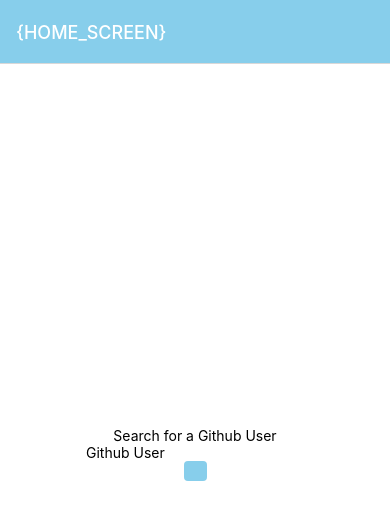
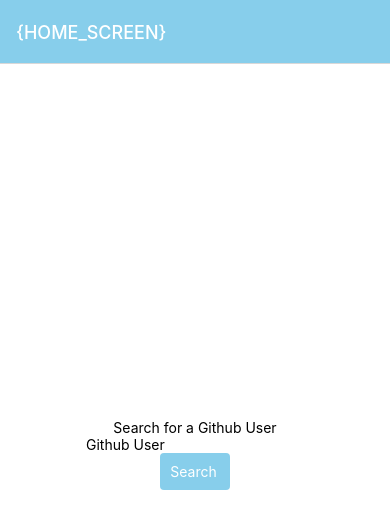
Before and after one commit to pantpap/githubViewer, a React Native app: screen / in a window 390 px wide. Shown: the top 528 px of the page. Built offline with nearby package versions, Linux system fonts and the light colour scheme; what expo-linking would draw is missing.

Commit message:
fixed button

```diff
--- a/screens/homeScreen.js
+++ b/screens/homeScreen.js
@@ -28,7 +28,7 @@ const HomeScreen = ({navigation}) => {
         testID="searchBtn"
         style={{marginBottom: 8}}
         //onClick={() => navigation.navigate('Screen3')} //search user
-        text="Search"
+        label="Search"
       />
     </View>
   )
```
